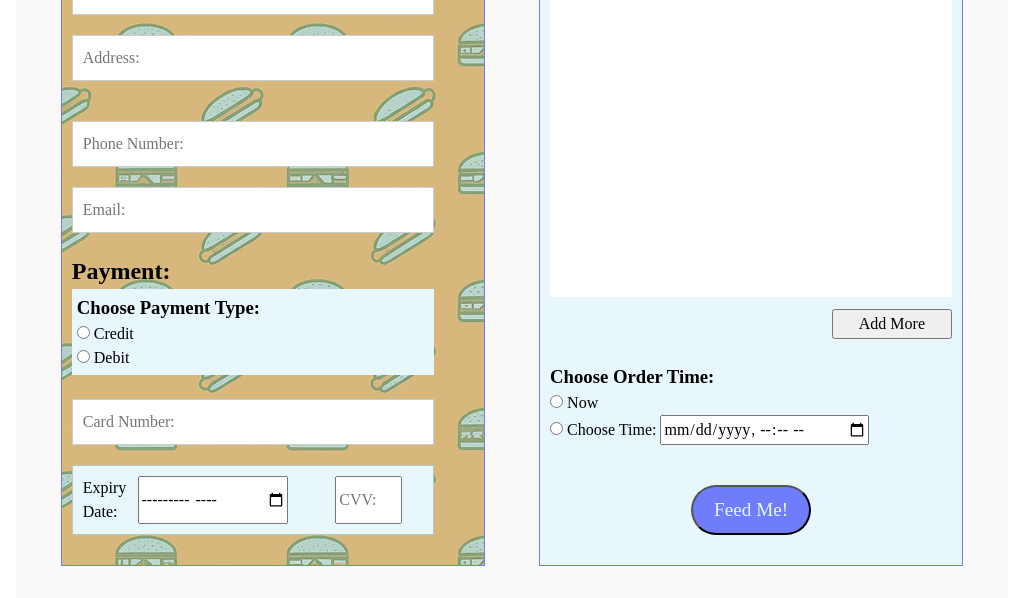
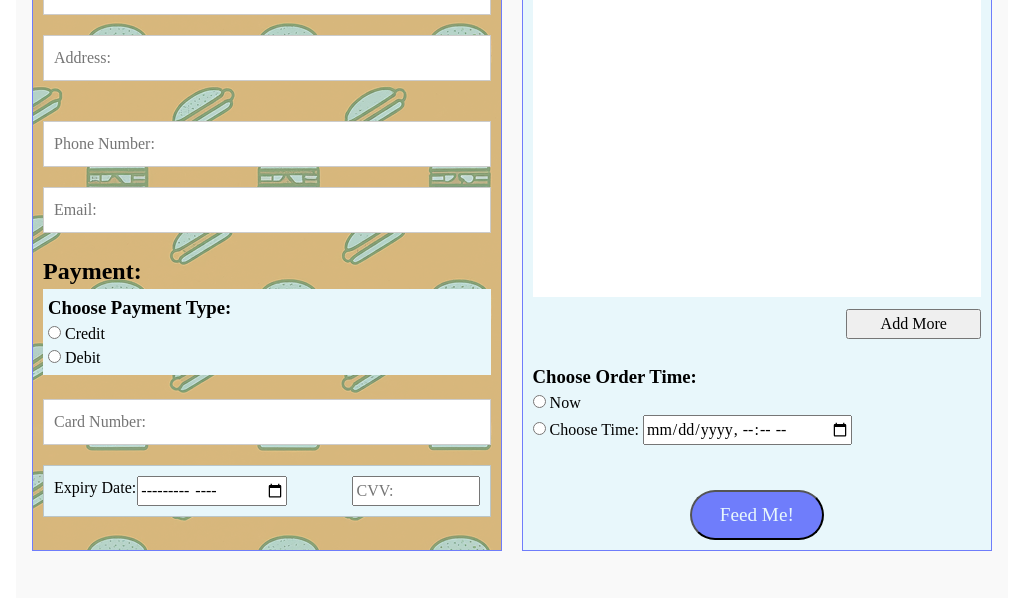
Before and after one commit to kyhol/BKB-S2-MidTermSprint, a plain HTML site: page brad_kyle_brian_sprint1/Pages/order.html in a window 1280 px wide. Shown: the part 158-756 px from the top of the page, without its empty margins (128-1151 px from the left). Drawn offline with Linux system fonts and the light colour scheme.

Commit message:
Tweaked input boxex

```diff
--- a/brad_kyle_brian_sprint1/CSS/order.css
+++ b/brad_kyle_brian_sprint1/CSS/order.css
@@ -2,13 +2,11 @@
     display: flex;
     flex-direction: row;
     justify-content: space-between;
-    padding-left: 3%;
-    padding-right: 3%;
     margin-bottom: 50px;
 }
 
 #column1, #column2 {
-    width: 47%;
+    width: 49%;
     display: flex;
     flex-direction: column;
     border: #6F7DFB 1px solid;
@@ -42,10 +40,9 @@
     outline: none;
     border: 1px solid rgba(0, 0, 0, 0.2);
     padding: 10px;
-    padding-right: 31px;
     font-size: 16px;
     margin-bottom: 20px;
-    width: 90%;
+    width: 100%;
   }
 
 #cardvalid{
@@ -171,5 +168,5 @@
 #pment {
   background-color: #E8F7FB;
   padding: 5px;
-  width: 90%;
+  width: 100%;
 }
```
